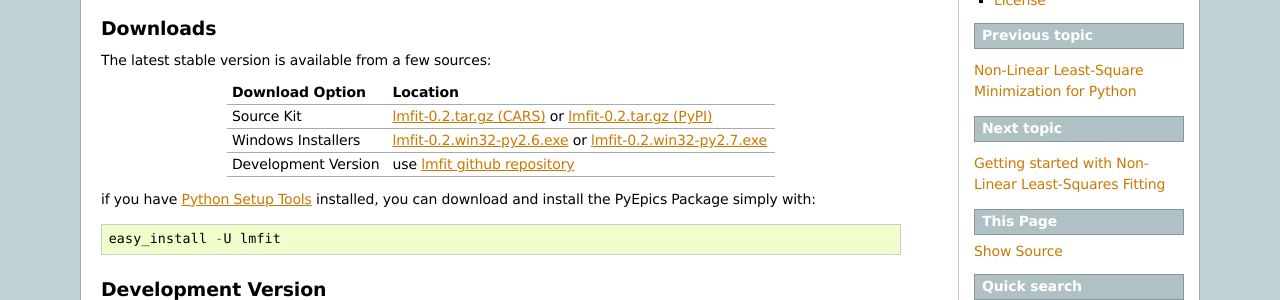
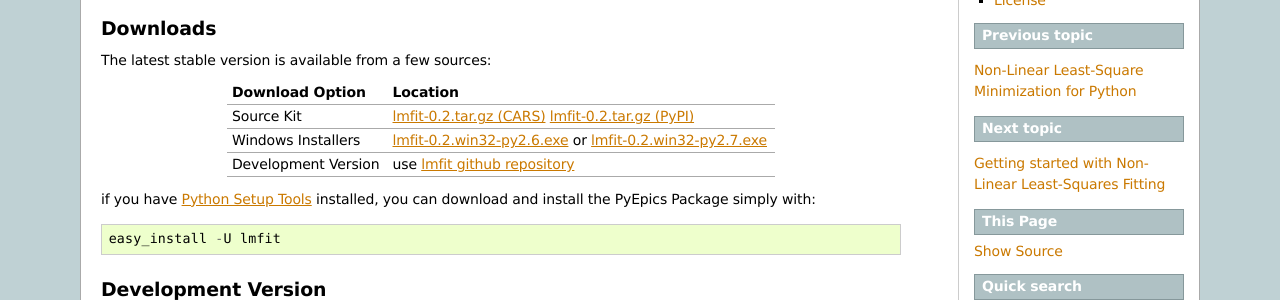
Before and after one commit to lmfit/lmfit-py, a Sphinx documentation site: the page built from doc/installation.rst, in a window 1280 px wide. Shown: the part 185-485 px from the top of the page. Built offline with Sphinx 7.4.7, drawn with Linux system fonts in a browser that asks for light colours; formulas are drawn with MathJax 3; the version number is read from the project's files by our own code.

Commit message:
fix doc bugs

```diff
--- a/doc/installation.rst
+++ b/doc/installation.rst
@@ -27,7 +27,7 @@ The latest stable version is available from a few sources:
 +---------------------------+------------------------------------------+
 |  Download Option          |  Location                                |
 +===========================+==========================================+
-|  Source Kit               |  `lmfit-0.2.tar.gz (CARS)`_  or          |
+|  Source Kit               |  `lmfit-0.2.tar.gz (CARS)`_              |
 |                           |  `lmfit-0.2.tar.gz (PyPI)`_              |
 +---------------------------+------------------------------------------+
 |  Windows Installers       |  `lmfit-0.2.win32-py2.6.exe`_  or        |
```
Also changed, not shown: doc/fitting.rst (+13 -14 lines).
